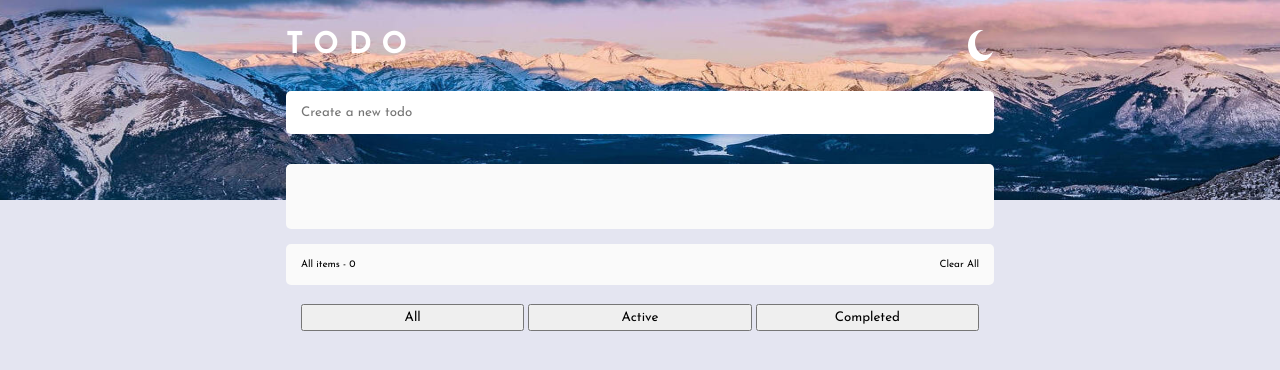
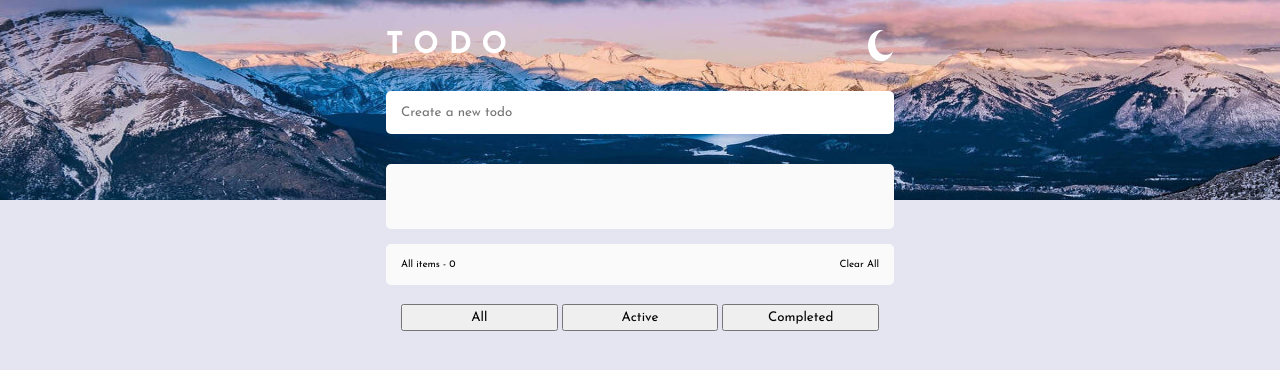
Before and after one commit to papunafshaveli/Todo-Application, a React (Vite) app: page / in a window 1280 px wide. Shown: the top 370 px of the page. Built offline with nearby package versions, Linux system fonts and the light colour scheme.

Commit message:
add redme file

```diff
--- a/src/components/AppStyles.ts
+++ b/src/components/AppStyles.ts
@@ -2,7 +2,7 @@ import styled from "styled-components";
 
 export const AppContainer = styled.div`
   min-width: 375px;
-  max-width: 768px;
+  max-width: 568px;
   padding: 3rem;
 
   display: flex;
```
Also changed, not shown: 1 other file (tests, documents, lock files or other folders).
